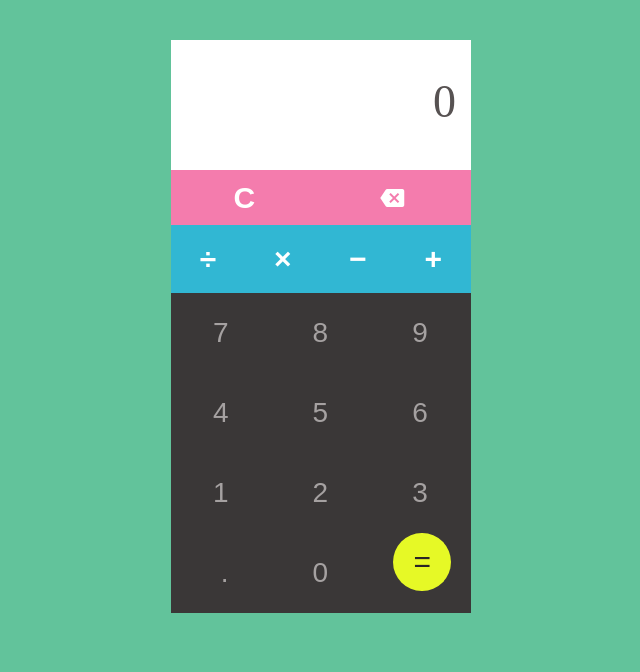
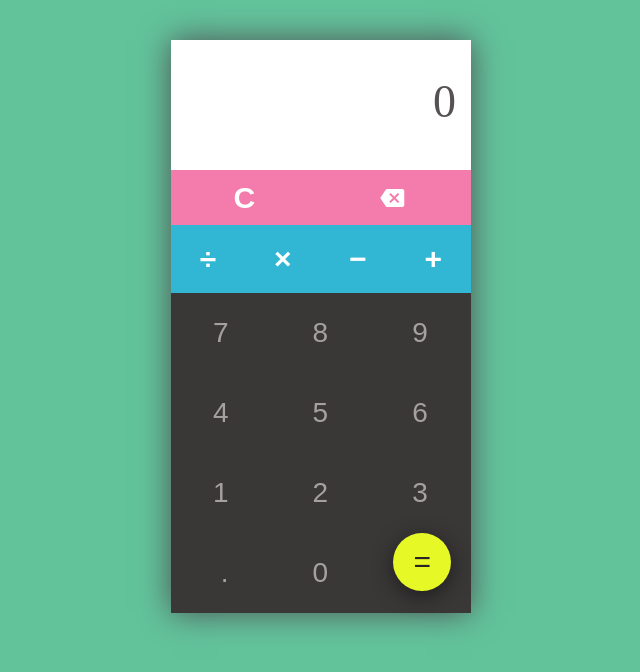
Before and after one commit to DarushDev/my-javascript-calculator, a plain HTML site: page index.html in a window 1280 px wide. Shown: the whole page, without its empty margins (319-959 px from the left). Drawn offline with nearby package versions, Linux system fonts and the light colour scheme.

Commit message:
Elevate calculator style

```diff
--- a/style.css
+++ b/style.css
@@ -236,3 +236,14 @@ body {
 #btn-equals:active {
     background-color: #8a9516;
 }
+
+.raisedbox {
+    -webkit-box-shadow: 0 0 30px rgb(79, 80, 84);
+    -moz-box-shadow: 0 0 30px rgb(79, 80, 84);
+}
+
+.raisedbox-bottom {
+    -moz-box-shadow: 0 5px 20px rgba(20, 20, 20, 0.75);
+    -webkit-box-shadow: 0 5px 20px rgba(20, 20, 20, 0.75);
+    box-shadow: 0 5px 20px rgba(20, 20, 20, 0.75);
+}
```
